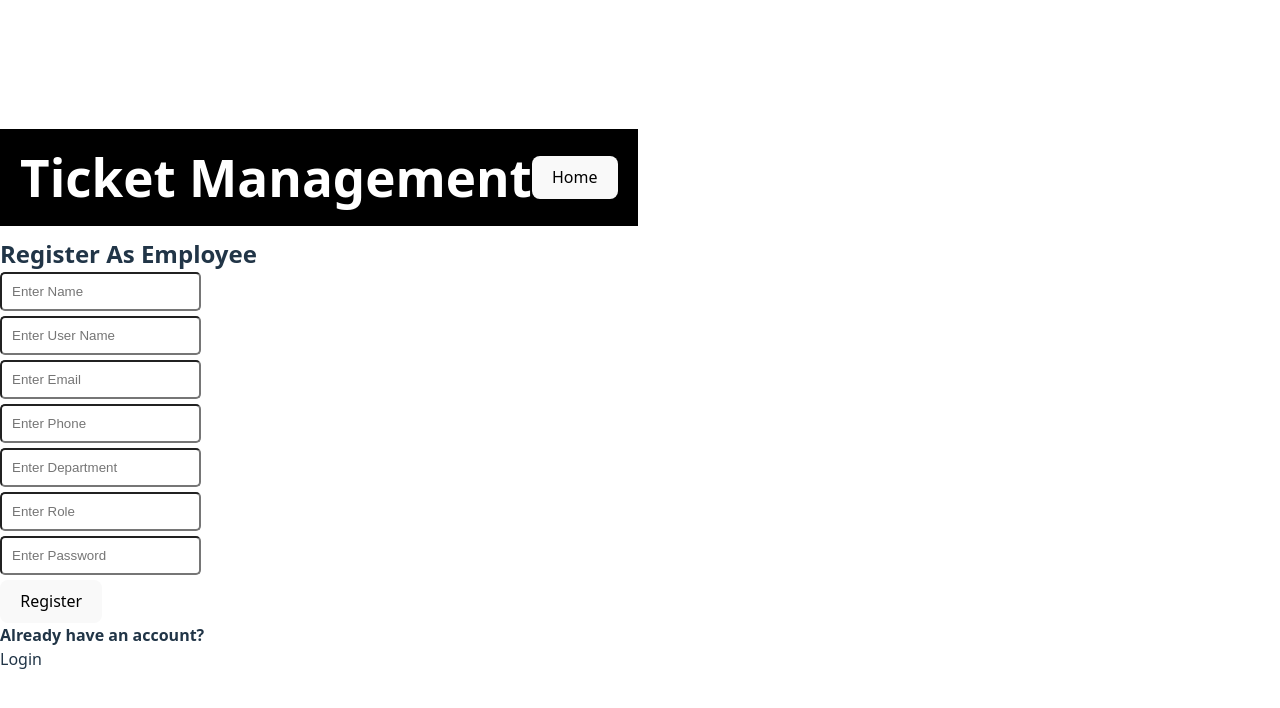
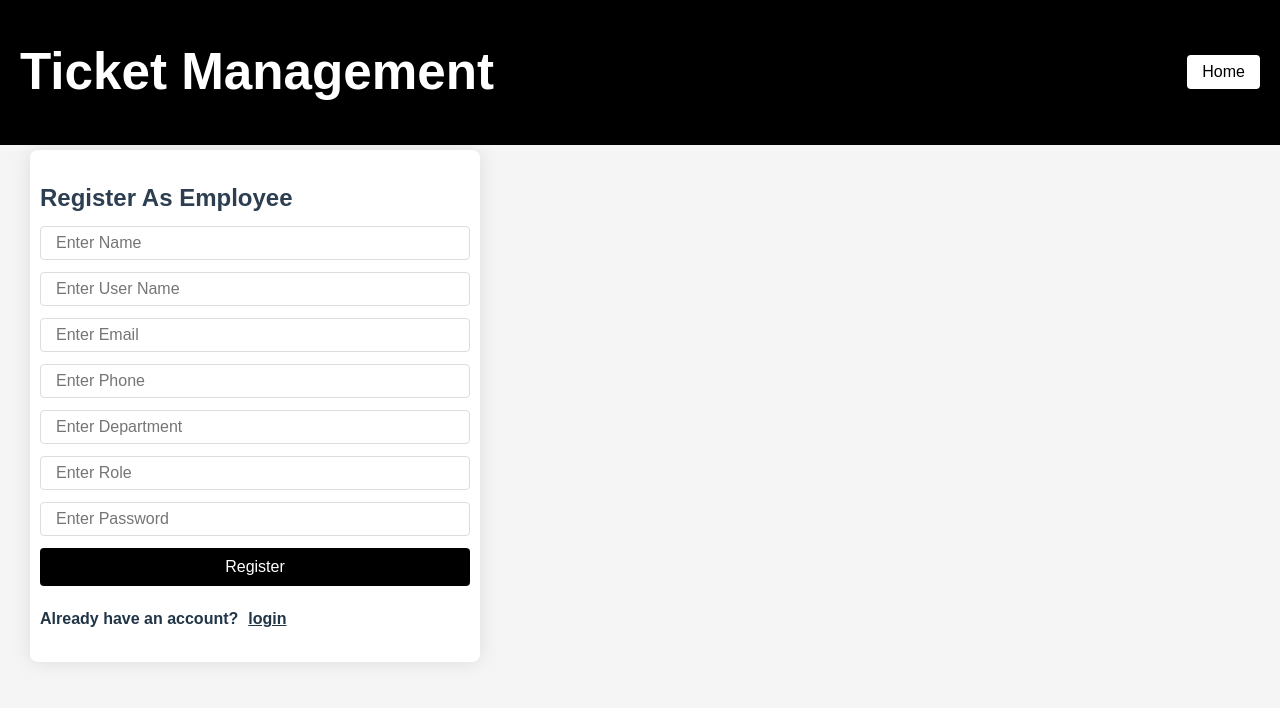
Before and after one commit to dhanushdddhanush/ticket-portal-Ui, a React (Vite) app: page / in a window 1280 px wide. Shown: the top 708 px of the page. Built offline with nearby package versions, Linux system fonts and the light colour scheme.

Commit message:
working fine version 2

```diff
--- a/src/App.css
+++ b/src/App.css
@@ -1,45 +1,50 @@
-*{
+
+
+html, body {
   margin: 0;
   padding: 0;
+  width: 100%;
+  min-height: 100vh;
+  overflow-x: hidden;
+}
 
+* {
+  box-sizing: border-box;
 }
-/* #root{
-  max-width: 1280px;
-  margin: 0 auto;
-  padding: 2rem;
-  text-align: center;
-} */
-/* .datatable{
-  max-width: 1280px;
-  margin: 0 auto;
-  padding: 2rem;
-  text-align: center;
-} */
-.read-the-docs {
-  color: #888;
+
+
+body {
+  font-family: 'Arial', sans-serif;
+  display: flex;
+  flex-direction: column;
+  background-color: #f5f5f5;
 }
-table, tr , th, td{
-border-collapse: collapse;
-border: 1px solid ;
-padding: 10px;
 
-}
-input,select,textarea{
-  display: flex;
-  padding: 10px;
-  border-radius: 5px;
-  align-items: center;
-margin-bottom: 5px;
-}
-.header{
+
+.header {
   display: flex;
   justify-content: space-between;
   align-items: center;
-  margin-bottom: 10px;
-  padding:20px;
-  background-color: black;
-  color: white;
+  padding: 10px 20px;
+  background-color: #000000;
+  color: #ffffff;
+  width: 100vw;
+  margin-left: calc(-50vw + 50%);
+  position: sticky;
+  top: 0;
+  z-index: 100;
+
 }
+
+
+.datatable {
+  width: 100vw;
+  margin-left: calc(-50vw + 50%);
+  padding: 20px;
+  background-color: white;
+}
+
+
 .addsearch{
   display: flex;
   justify-content: space-between;
@@ -47,10 +52,132 @@ margin-bottom: 5px;
   margin-bottom: 10px;
 
 }
-/* button{
-  background-color: black;
+
+table {
+  width: 100%;
+  border-collapse: collapse;
+}
+
+ td {
+  border: 0.5px solid #000000;
+  padding: 12px;
+  text-align: left;
+}
+
+th {
+  background-color: #000000;
+  position: sticky;
+  top: 60px;
+  color: #fff;
+  border: 0.5px solid #fff0f0;
+  padding: 12px;
+  text-align: left;
+}
+
+
+.datatable input[type="search"] {
+  width: 100%;
+  max-width: 400px;
+  padding: 10px;
+  border: 1px solid #ddd;
+  border-radius: 5px;
+  margin-bottom: 15px;
+}
+
+
+.header .button-group {
+  display: flex;
+  gap: 10px;
+}
+.button-group2{
+  display: flex;
+  gap: 10px;
+}
+
+
+.header button {
+  padding: 8px 15px;
+  background-color: #ffffff;
+  color: #000000;
+  border: none;
+  border-radius: 4px;
+  cursor: pointer;
+}
+.buttonstyle{
+  background-color: #000000;
+  color: #ffffff;
+  border: none;
+  border-radius: 4px;
+  cursor: pointer;
+}
+
+.register-form,.ticket-form{
+  max-width: 450px;
+  padding: 10px;
+  background: white;
+  border-radius: 8px;
+  box-shadow: 0 0 20px rgba(0, 0, 0, 0.1);
+margin-right: 770px;
+margin-top: 5px;
+}
+.register-form input,textarea,select {
+  width: 100%;
+  padding: 7px 15px;
+  margin-bottom: 12px;
+  border: 1px solid #ddd;
+  border-radius: 4px;
+  font-size: 16px;
+}
+.register-form button[type="submit"] {
+  width: 100%;
+  padding: 10px;
+  background-color: #000000;
   color: white;
-  padding: 10px;
-  border-radius: 5px;
   border: none;
-} */
+  border-radius: 4px;
+  font-size: 16px;
+}
+form {
+  max-width: 500px;
+  padding: 40px;
+  background: white;
+  border-radius: 8px;
+  box-shadow: 0 0 20px rgba(0, 0, 0, 0.1);
+margin-right: 700px;
+margin-top: 100px;
+
+}
+
+form h2 {
+  color: #2c3e50;
+  margin-bottom: 10px;
+  text-align: left;
+
+}
+
+form input {
+  width: 100%;
+  padding: 12px 15px;
+  margin-bottom: 16px;
+  border: 1px solid #ddd;
+  border-radius: 4px;
+  font-size: 16px;
+}
+
+
+form button[type="submit"] {
+  width: 100%;
+  padding: 12px;
+  background-color: #000000;
+  color: white;
+  border: none;
+  border-radius: 4px;
+  font-size: 16px;
+}
+.alignment-for-loginbutton{
+  display: flex;
+  gap: 10px;
+}
+.underline{
+  text-decoration: underline;
+}
--- a/src/components/Header.jsx
+++ b/src/components/Header.jsx
@@ -2,9 +2,9 @@ import "../App.css";
 import { useNavigate } from "react-router-dom";
 const Header = () => {
     const navigate = useNavigate();
-    const handleHome = () => {
-        navigate("/");
-      };
+    // const handleHome = () => {
+    //     navigate("/");
+    //   };
       const handleLogout = () => {
        localStorage.removeItem('user');
        navigate("/EmployeeLogin");
@@ -12,8 +12,10 @@ const Header = () => {
     return (
         <div className="header">
          <h1>Ticket Management</h1>
-         <button onClick={()=>handleHome()} >Home</button>
+         <div className="button-group">
+         {/* <button onClick={()=>handleHome()} >Home</button> */}
          <button onClick={()=>handleLogout()} >Logout</button>
+         </div>
         </div>
     )
 }
--- a/src/components/LoginForm.jsx
+++ b/src/components/LoginForm.jsx
@@ -49,8 +49,8 @@ function LoginForm() {
          <button onClick={()=>handleHome()} >Home</button>
         </div>
     <div>
+      <form onSubmit={handleSubmit} >
       <h2>Login As Employee</h2>
-      <form onSubmit={handleSubmit} >
 
           <input type="email" name="email" placeholder="Enter Email" value={formData.email} onChange={handleChange} required />
 
@@ -61,6 +61,7 @@ function LoginForm() {
         <button type="submit"> Login</button>
       </form>
     </div>
+
     </>
   );
 }
--- a/src/components/RegisterForm.jsx
+++ b/src/components/RegisterForm.jsx
@@ -30,7 +30,7 @@ function RegisterForm() {
     try {
       await axios.post("http://localhost:8080/user/add", formData);
       alert("User added successfully!");
-      navigate("/EmployeeData");
+      // navigate("/EmployeeData");
     } catch (error) {
       console.error("Error:", error);
       alert("Failed to add user.");
@@ -47,9 +47,10 @@ function RegisterForm() {
          <button onClick={()=>handleHome()} >Home</button>
         </div>
     <div>
+
+      <form className="register-form" onSubmit={handleSubmit}>
+
       <h2>Register As Employee</h2>
-      <form onSubmit={handleSubmit}>
-
           <input type="text" name="name" placeholder="Enter Name" value={formData.name} onChange={handleChange} required />
 
           <input type="text" name="userName" placeholder="Enter User Name" value={formData.userName} onChange={handleChange} required />
@@ -71,9 +72,13 @@ function RegisterForm() {
 
 
         <button type="submit">Register</button>
+<div className="alignment-for-loginbutton">
+        <h4>Already have an account? </h4> <h4 className="underline" onClick={()=>handleLogin()}>login</h4></div>
       </form>
-      <h4>Already have an account? </h4> <p onClick={()=>handleLogin()}>Login</p>
+
+
       </div>
+
     </>
   );
 }
--- a/src/components/TicketDataTable.jsx
+++ b/src/components/TicketDataTable.jsx
@@ -7,20 +7,49 @@ import Header from './Header';
 const TicketDataTable = () => {
   const [tickets, setTickets] = useState([]);
   const [search, setSearch] = useState("");
+  const [user, setUser] = useState(null);
+  const [isAdmin, setIsAdmin] = useState(false);
   const navigate = useNavigate();
-  const handlAddTicket=()=>{
+
+  useEffect(() => {
+    const loggedInUser = JSON.parse(localStorage.getItem('user'));
+    if (loggedInUser) {
+      setUser(loggedInUser);
+      setIsAdmin(loggedInUser.roles?.some(role => role.role.toLowerCase() === 'admin'));
+    } else {
+      navigate('/login');
+    }
+  }, [navigate]);
+
+  useEffect(() => {
+    if (user) {
+      fetch('http://localhost:8080/tickets')
+        .then((response) => response.json())
+        .then((data) => setTickets(data));
+    }
+  }, [user]);
+
+  const handlAddTicket = () => {
     navigate("/TicketDataAdd");
+  };
+  const handlViewEmployee = () => {
+    navigate("/EmployeeData");
+  };
+
+
+  const getFilteredTickets = () => {
+    let filtered = tickets;
+
+    if (!isAdmin && user) {
+      filtered = tickets.filter(ticket =>
+        ticket.ticket_createdBy.name === user.name ||
+        ticket.ticket_assignedTo.name === user.name
+      );
     }
 
 
-  useEffect(() => {
-    fetch('http://localhost:8080/tickets')
-      .then((response) => response.json())
-      .then((data) => setTickets(data));
-  }, []);
-
-
-  const filteredtickets = tickets.filter((ticket) =>
+    if (search) {
+      filtered = filtered.filter((ticket) =>
         ticket.ticket_title?.toLowerCase().includes(search.toLowerCase()) ||
         ticket.ticket_priority.ticketPriority_description?.toLowerCase().includes(search.toLowerCase()) ||
         ticket.ticket_status.ticketStatus_description?.toLowerCase().includes(search.toLowerCase()) ||
@@ -28,6 +57,10 @@ const TicketDataTable = () => {
         ticket.ticket_assignedTo.name?.toLowerCase().includes(search.toLowerCase()) ||
         ticket.ticket_comment?.toLowerCase().includes(search.toLowerCase())
       );
+    }
+
+    return filtered;
+  };
 
   const deleteTicket = async (id) => {
     const confirmDelete = window.confirm("Are you sure you want to delete this ticket?");
@@ -47,9 +80,15 @@ const TicketDataTable = () => {
     <>
       <Header/>
       <div className="datatable">
+
        <div className="addsearch">
-        <button onClick={()=>handlAddTicket()}>Add Ticket +</button>
+       <div className="button-group2">
+       <button className='buttonstyle' onClick={handlAddTicket}>Add Ticket +</button>
+       {isAdmin && (
+  <button className='buttonstyle' onClick={handlViewEmployee}>View Employees Data</button>
+)}
 
+          </div>
           <input
             type="search"
             placeholder="Search..."
@@ -57,7 +96,7 @@ const TicketDataTable = () => {
           />
         </div>
 
-      <table >
+        <table>
           <thead>
             <tr>
               <th>Id</th>
@@ -68,13 +107,13 @@ const TicketDataTable = () => {
               <th>Created By</th>
               <th>Created Date</th>
               <th>Assigned To</th>
-            <th>Assigned Member Role</th>
+              {/* <th>Assigned Member Role</th> */}
               <th>Ticket Comments</th>
               <th>Actions</th>
             </tr>
           </thead>
           <tbody>
-          {filteredtickets.map((ticket) => (
+            {getFilteredTickets().map((ticket) => (
               <tr key={ticket.ticket_id}>
                 <td>{ticket.ticket_id}</td>
                 <td>{ticket.ticket_title}</td>
@@ -84,10 +123,12 @@ const TicketDataTable = () => {
                 <td>{ticket.ticket_createdBy.name}</td>
                 <td>{ticket.ticket_createdDate}</td>
                 <td>{ticket.ticket_assignedTo.name}</td>
-              <td>{ticket.ticket_assignedTo.roles?.map(role => role.role)}</td>
+                {/* <td>{ticket.ticket_assignedTo.roles?.map(role => role.role).join(', ')}</td> */}
                 <td>{ticket.ticket_comment}</td>
-              <td><button>Edit</button><button onClick={() => deleteTicket(ticket.ticket_id)}>Delete</button></td>
-
+                <td>
+                  <button>Edit</button>
+                  <button onClick={() => deleteTicket(ticket.ticket_id)}>Delete</button>
+                </td>
               </tr>
             ))}
           </tbody>
--- a/src/components/TicketsForm.jsx
+++ b/src/components/TicketsForm.jsx
@@ -76,8 +76,8 @@ function TicketsForm() {
          <button onClick={()=>handleHome()} >Home</button>
         </div>
     <div>
-      <h2>Add User</h2>
-      <form onSubmit={handleSubmit}>
+      <form className="ticket-form" onSubmit={handleSubmit}>
+      <h2>Add Ticket</h2>
 
           <input type="text" name="ticket_title" placeholder="Enter Ticket Title" value={formData.ticket_title} onChange={handleChange} required />
 
```
Also changed, not shown: src/components/LogOut.jsx (deleted, +0 -9 lines). Lines whose indentation alone changed are shown as unchanged.
